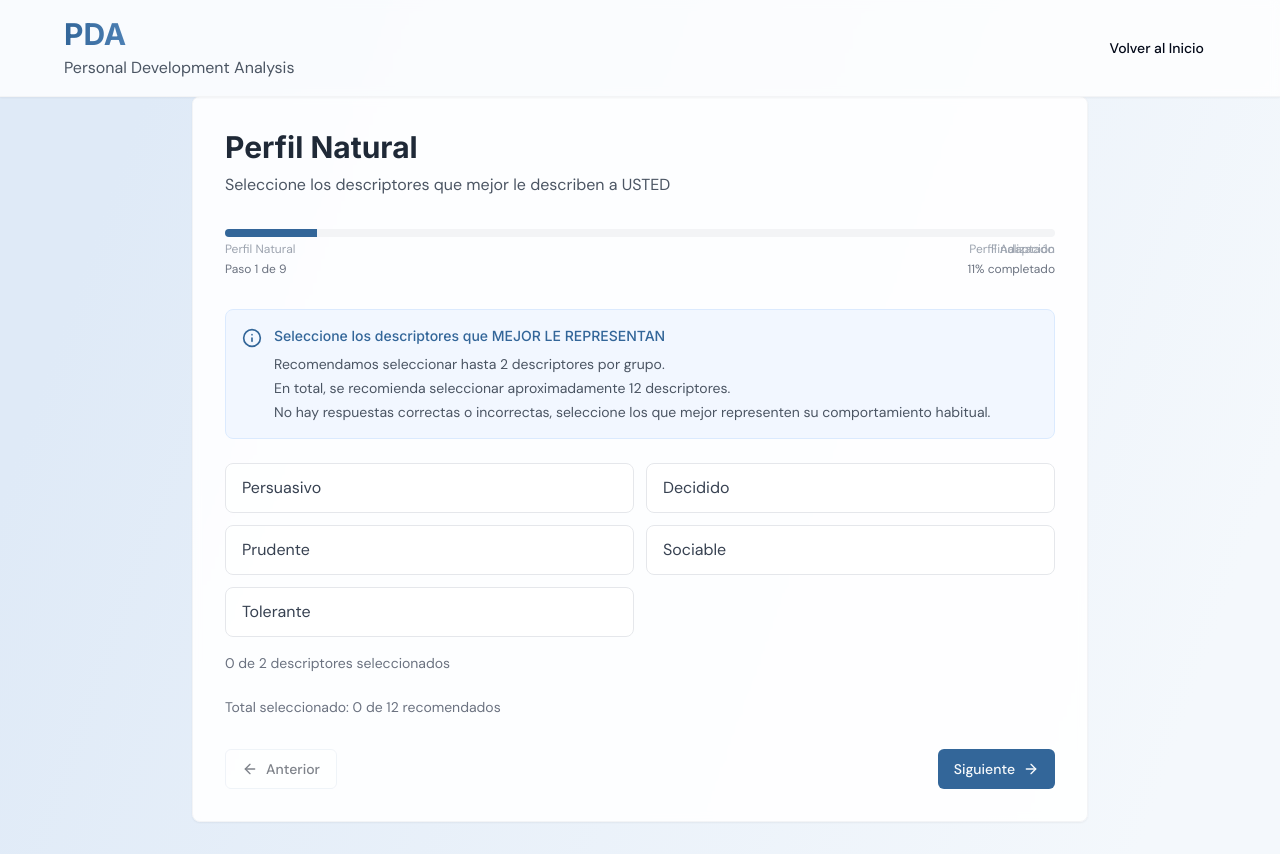
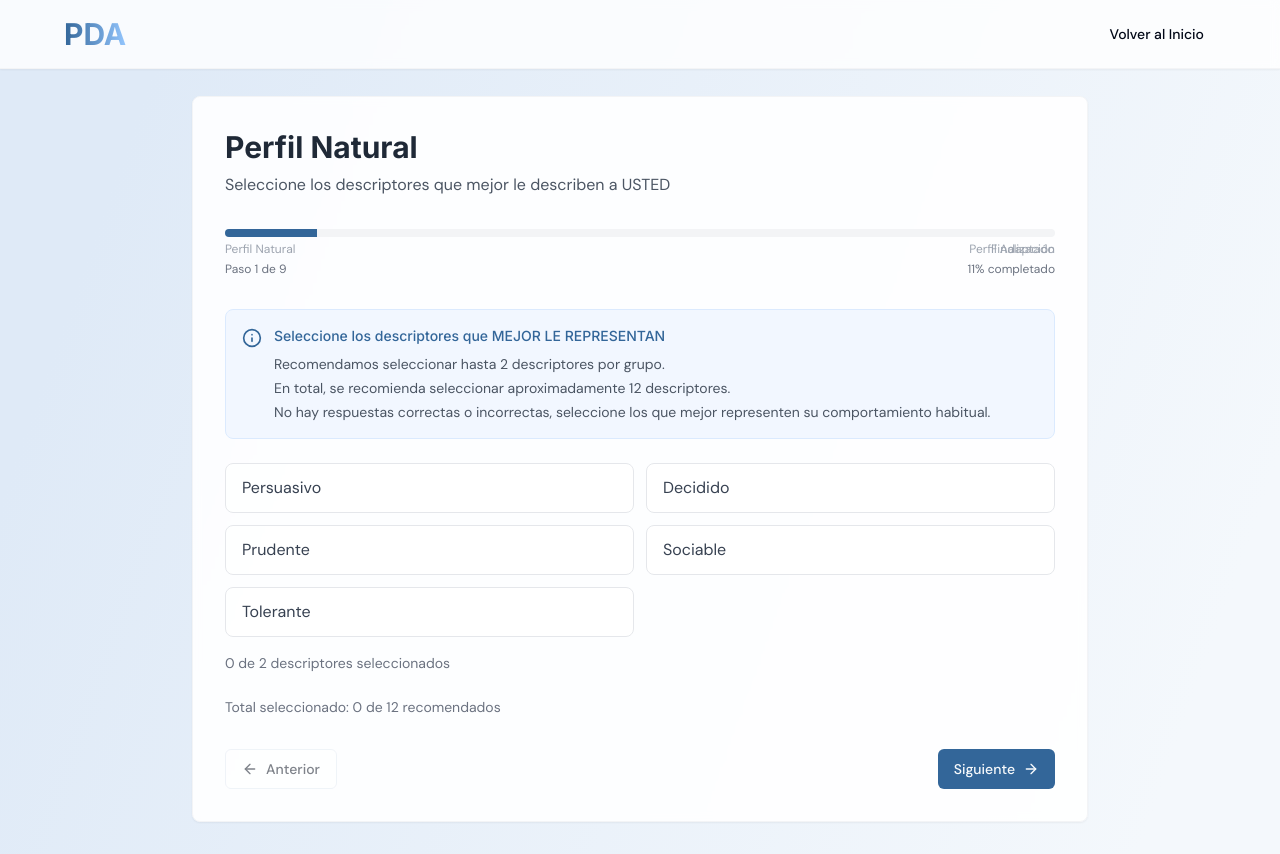
Before and after one commit to lazarohernan/Plataforma-PDA, a React (Vite) app: page /assessment in a window 1280 px wide. Built offline with nearby package versions, Linux system fonts and the light colour scheme.

Commit message:
Visual edit in Lovable
Edited UI in Lovable

```diff
--- a/src/components/atoms/Logo.tsx
+++ b/src/components/atoms/Logo.tsx
@@ -1,9 +1,5 @@
+import { Link } from "react-router-dom";
+export const Logo = () => <Link to="/" className="inline-block">
+    <h2 className="text-3xl font-bold text-gradient">PDA</h2>
 
-import { Link } from "react-router-dom";
-
-export const Logo = () => (
-  <Link to="/" className="inline-block">
-    <h2 className="text-3xl font-bold text-gradient">PDA</h2>
-    <p className="text-gray-600 mt-1">Personal Development Analysis</p>
-  </Link>
-);
+  </Link>;
```
